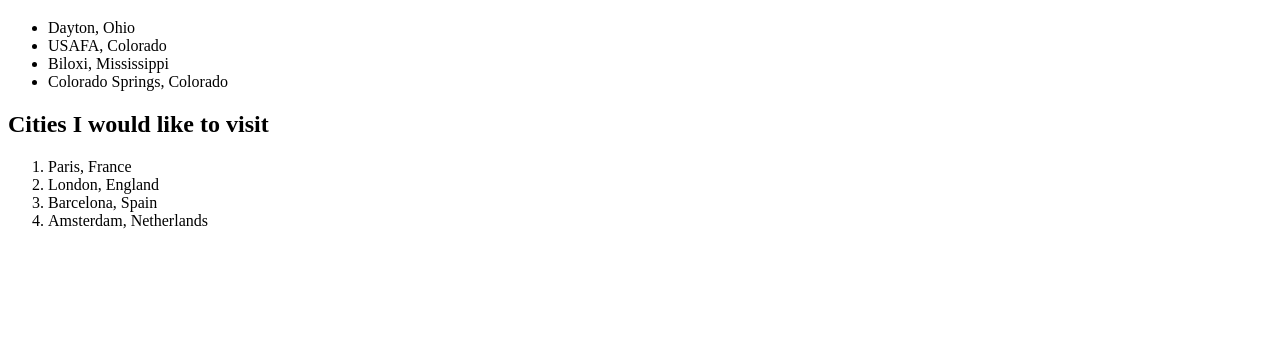
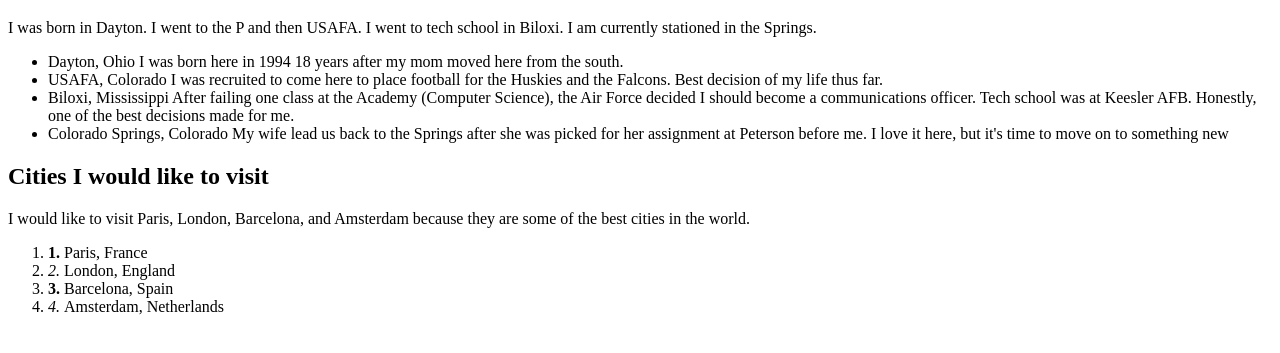
Before and after one commit to jsanders36/html-exercise, a plain HTML site: page index.html in a window 1280 px wide. Shown: the part 61-414 px from the top of the page. Drawn offline with Linux system fonts and the light colour scheme.

Commit message:
With Descriptions and bold and italicized

```diff
--- a/index.html
+++ b/index.html
@@ -3,18 +3,20 @@
     <head>
       <body>
         <h1 class="content-title">Cities I've lived in</h1>
+          <p>I was born in Dayton. I went to the P and then USAFA. I went to tech school in Biloxi. I am currently stationed in the Springs.</p>
         <ul>
-          <li>Dayton, Ohio</li>
-          <li>USAFA, Colorado</li>
-          <li>Biloxi, Mississippi</li>
-          <li>Colorado Springs, Colorado</li>
+          <li>Dayton, Ohio <span>I was born here in 1994 18 years after my mom moved here from the south.</span></li>
+          <li>USAFA, Colorado <span>I was recruited to come here to place football for the Huskies and the Falcons. Best decision of my life thus far.</span></li>
+          <li>Biloxi, Mississippi <span>After failing one class at the Academy (Computer Science), the Air Force decided I should become a communications officer. Tech school was at Keesler AFB. Honestly, one of the best decisions made for me.</span></li>
+          <li>Colorado Springs, Colorado <span>My wife lead us back to the Springs after she was picked for her assignment at Peterson before me. I love it here, but it's time to move on to something new</span></li>
         </ul>
         <h2 class="content-title">Cities I would like to visit</h2>
+          <p>I would like to visit Paris, London, Barcelona, and Amsterdam because they are some of the best cities in the world.</p>
         <ol>
-          <li>Paris, France</li>
-          <li>London, England</li>
-          <li>Barcelona, Spain</li>
-          <li>Amsterdam, Netherlands</li>
+          <li><strong>1. </strong>Paris, France</li>
+          <li><em>2. </em>London, England</li>
+          <li><strong>3. </strong>Barcelona, Spain</li>
+          <li><em>4. </em>Amsterdam, Netherlands</li>
         </ol>
       </body>
     </head>
```
